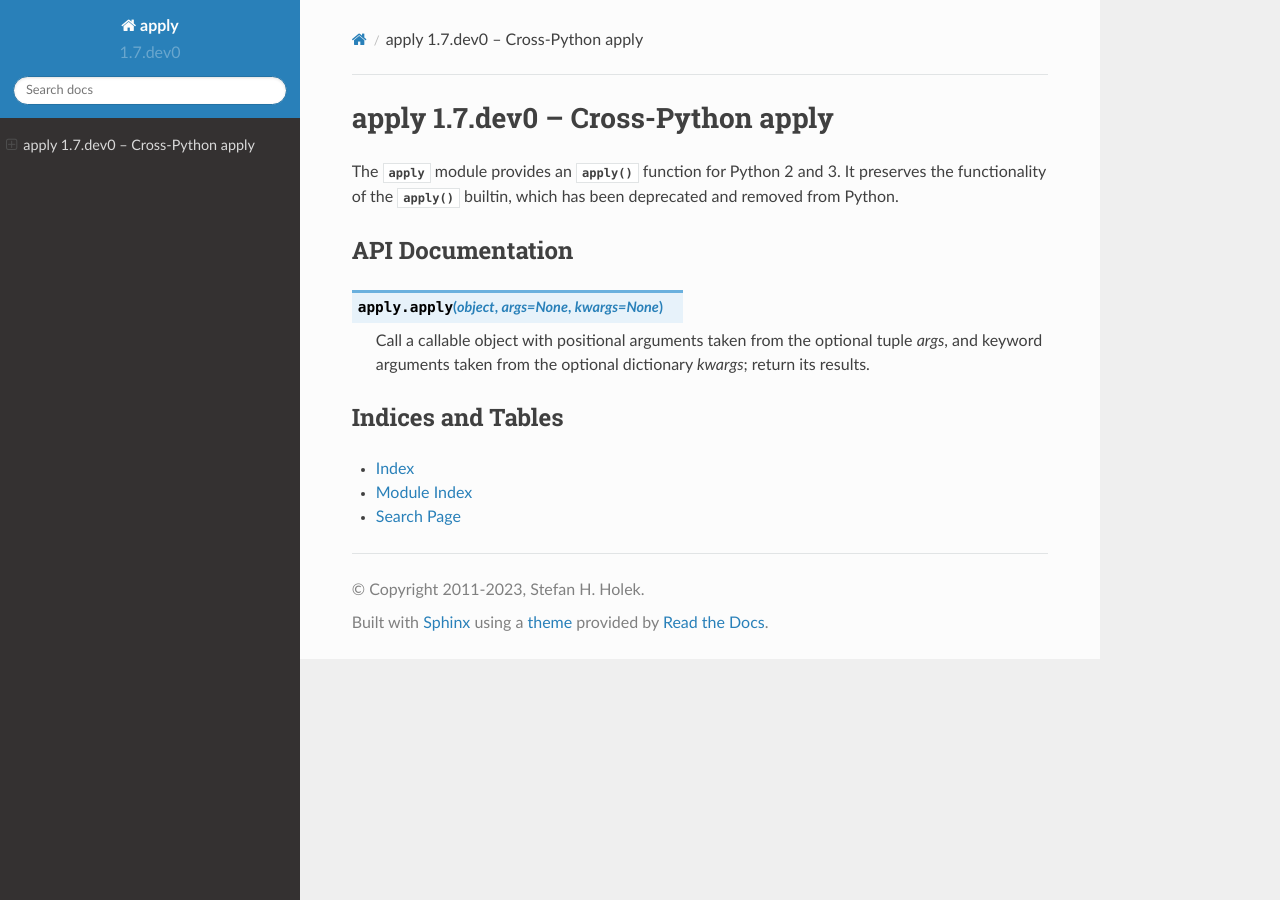
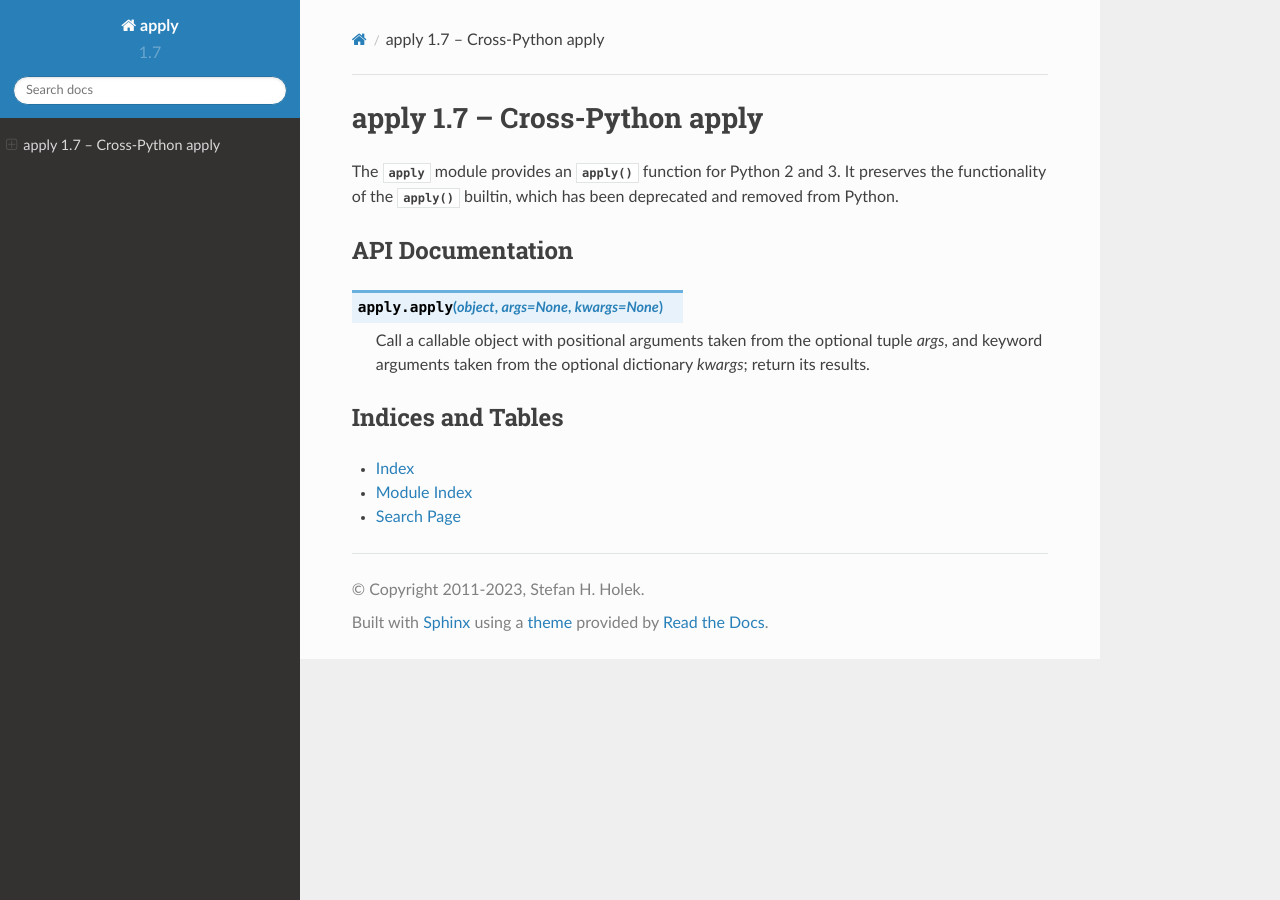
Before and after one commit to stefanholek/apply, a Sphinx documentation site: the page built from docs/index.rst, in a window 1280 px wide. Built offline with Sphinx 7.4.7 and the Read the Docs theme 2.0.0, drawn with Linux system fonts in a browser that asks for light colours.

Commit message:
Prepare apply 1.7.

```diff
--- a/CHANGES.rst
+++ b/CHANGES.rst
@@ -1,7 +1,7 @@
 Changelog
 =========
 
-1.7 - Unreleased
+1.7 - 2023-09-14
 ----------------
 
 - Update tox.ini for latest tox.
--- a/docs/conf.py
+++ b/docs/conf.py
@@ -48,9 +48,9 @@
 # built documents.
 #
 # The full version, including alpha/beta/rc tags.
-release = '1.7.dev0'
+release = '1.7'
 # The short X.Y version.
-version = '1.7.dev0'
+version = '1.7'
 
 # The language for content autogenerated by Sphinx. Refer to documentation
 # for a list of supported languages.
```
